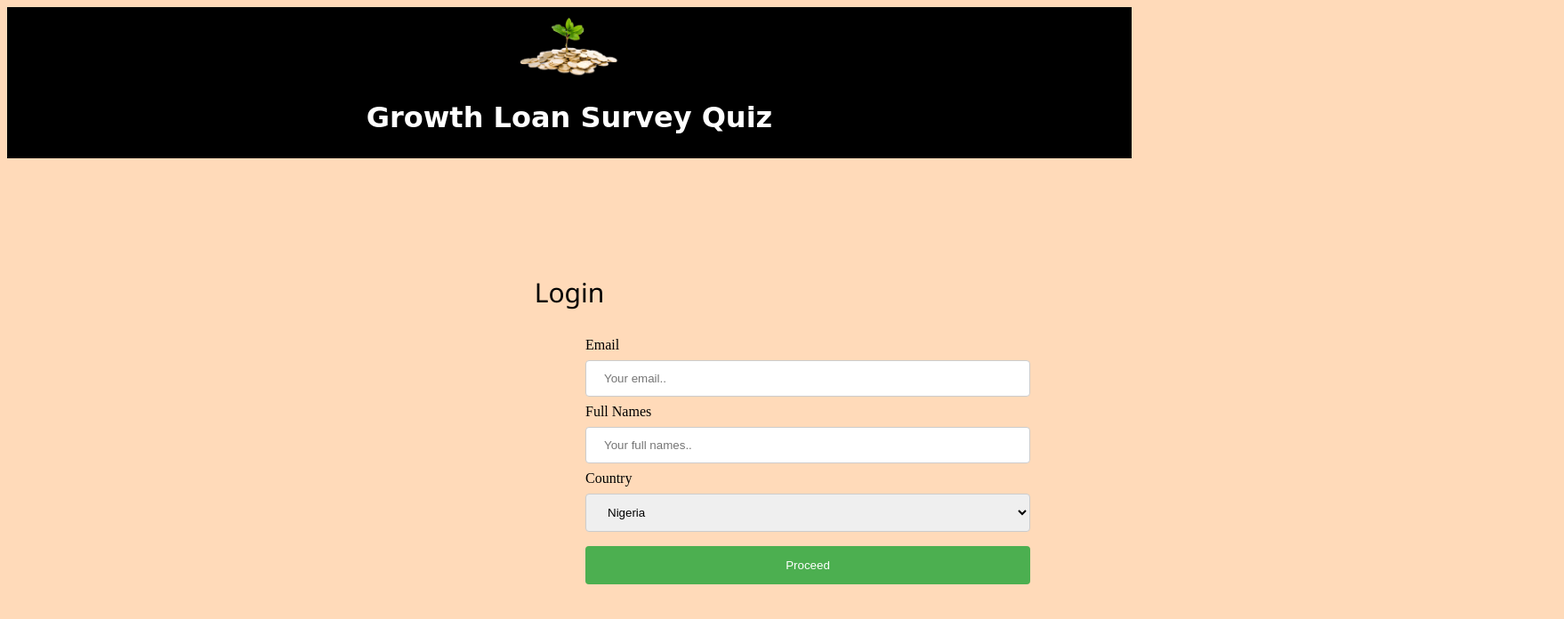
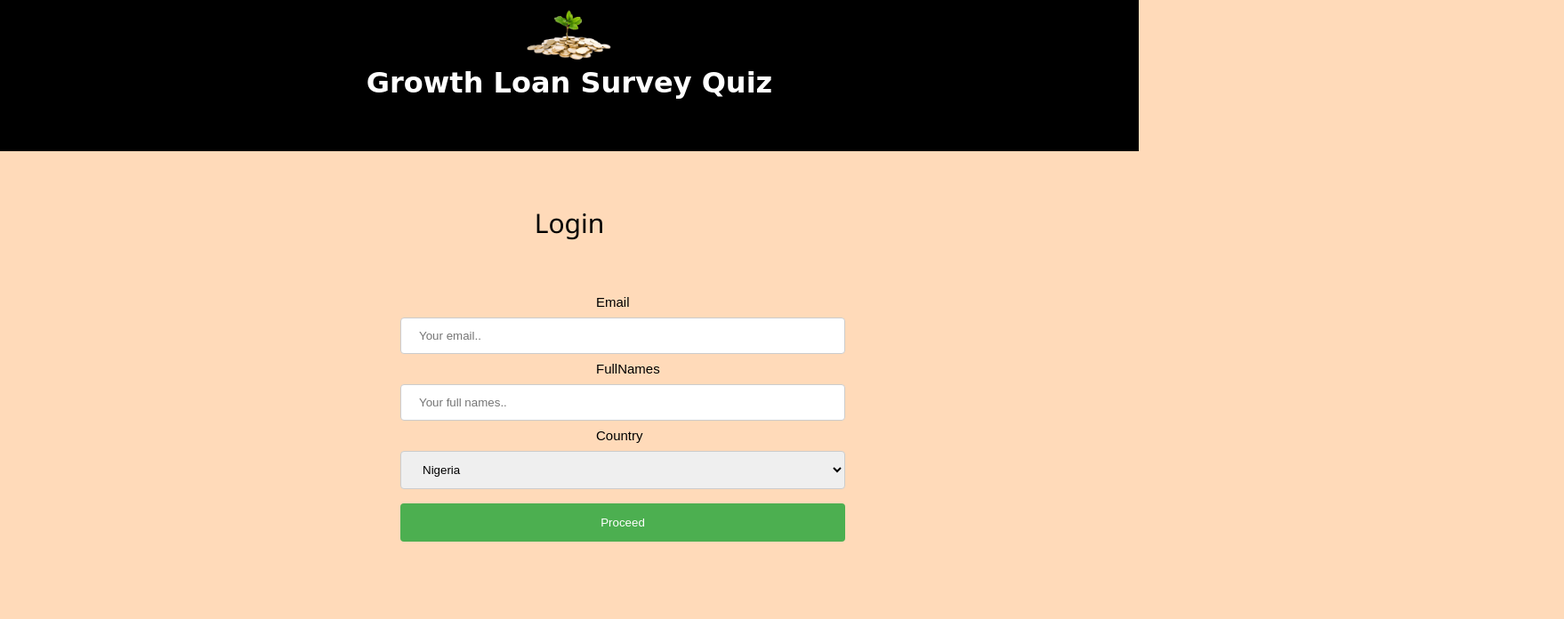
Before and after one commit to tellzy-corvidae/surveyform, a plain HTML site: page index.html in a window 1280 px wide. Shown: the whole page at 89% size, 1758 px wide, since content can reach past the window. Drawn offline with Linux system fonts and the light colour scheme.

Commit message:
Add files via upload

```diff
--- a/index.html
+++ b/index.html
@@ -14,15 +14,15 @@
 
 <p>Login</p>
 
-<div>
+<div class="container_input">
     <form action="main.html">
-      <label for="Email">Email</label>
+      <label for="Email" class="name">Email</label> </br>
       <input type="text" id="Email" name="Email" placeholder="Your email.." required >
 
-      <label for="fname">Full Names</label>
+      <label for="fname" class="name">FullNames</label></br>
       <input type="text" id="fname" name="fullnames" placeholder="Your full names.." required >
 
-      <label for="country">Country</label>
+      <label for="country" class="name">Country</label></br>
       <select id="country" name="country" required >
         <option value="Nigeria">Nigeria</option>
         <option value="Ghana">Ghana</option>
--- a/stylesheet.css
+++ b/stylesheet.css
@@ -1,11 +1,20 @@
+*{
+  box-sizing: border-box;
+  margin: 0%;
+  padding: 0%;
+}
+
 body {
     background-color: peachpuff;
+
+
+
 }
 
 header {
     background-color: black;
     height: 170px;
-    width: auto;
+    width: 100%;
     text-align: center;
 }
 
@@ -23,16 +32,27 @@ h1 {
     margin-bottom: 100px;
     }
 
-p {
+p  {
     color: black;
     font-family: 'Segoe UI', Tahoma, Geneva, Verdana, sans-serif;
     text-align: center;
-    padding-top: 100px;
+    padding-top: 60px;
     font-size: 30px;
+}
+.container_input {
+padding-left: 450px;
+padding-top: 60px;
+}
+
+.name {
+  font-family: Arial, Helvetica, sans-serif;
+  font-size: 15px;
+  padding-left: 220px;
 }
 
 input[type=text], select {
-    width: 100%;
+
+    width: 500px;
     padding: 12px 20px;
     margin: 8px 0;
     display: inline-block;
@@ -42,7 +62,7 @@ input[type=text], select {
   }
 
   input[type=submit] {
-    width: 100%;
+    width: 500px;
     background-color: #4CAF50;
     color: white;
     padding: 14px 20px;
--- a/stylesheet2.css
+++ b/stylesheet2.css
@@ -1,11 +1,20 @@
+*{
+  box-sizing: border-box;
+  margin: 0%;
+  padding: 0%;
+}
+
 body {
     background-color: peachpuff;
+
+
+
 }
 
 header {
     background-color: black;
     height: 170px;
-    width: auto;
+    width: 100%;
     text-align: center;
 }
 
@@ -21,9 +30,11 @@ header {
         font-family: cursive;
         padding-bottom: 10px;
         margin-bottom: 100px;
+
         }
 
 h2 {
+
     font-family: 'Segoe UI', Tahoma, Geneva, Verdana, sans-serif;
 }
 
@@ -33,19 +44,20 @@ font-size: 20px;
 }
 
 p {
+    padding-top: 20px;
 font-family: 'Segoe UI', Tahoma, Geneva, Verdana, sans-serif;
 font-size: 30px;
 }
 
 div {
-    width: 40%;
+    width: 50%;
     background: white;
     padding-bottom: 100px;
     padding-top: 10px;
-    padding-left: 80px;
+    padding-left: 50px;
     margin-bottom: 10px;
     margin-top: 20px;
-    margin-left: 500px;
+    margin-left: 350px;
     margin-right: 500px;
     border-radius: 20px;
 }
--- a/stylesheet3.css
+++ b/stylesheet3.css
@@ -1,11 +1,20 @@
+*{
+    box-sizing: border-box;
+    margin: 0%;
+    padding: 0%;
+  }
+
   body {
       background-color: peachpuff;
+
+
+
   }
 
   header {
       background-color: black;
       height: 170px;
-    width: auto;
+      width: 100%;
       text-align: center;
   }
 
```
Lines whose indentation alone changed are shown as unchanged.
